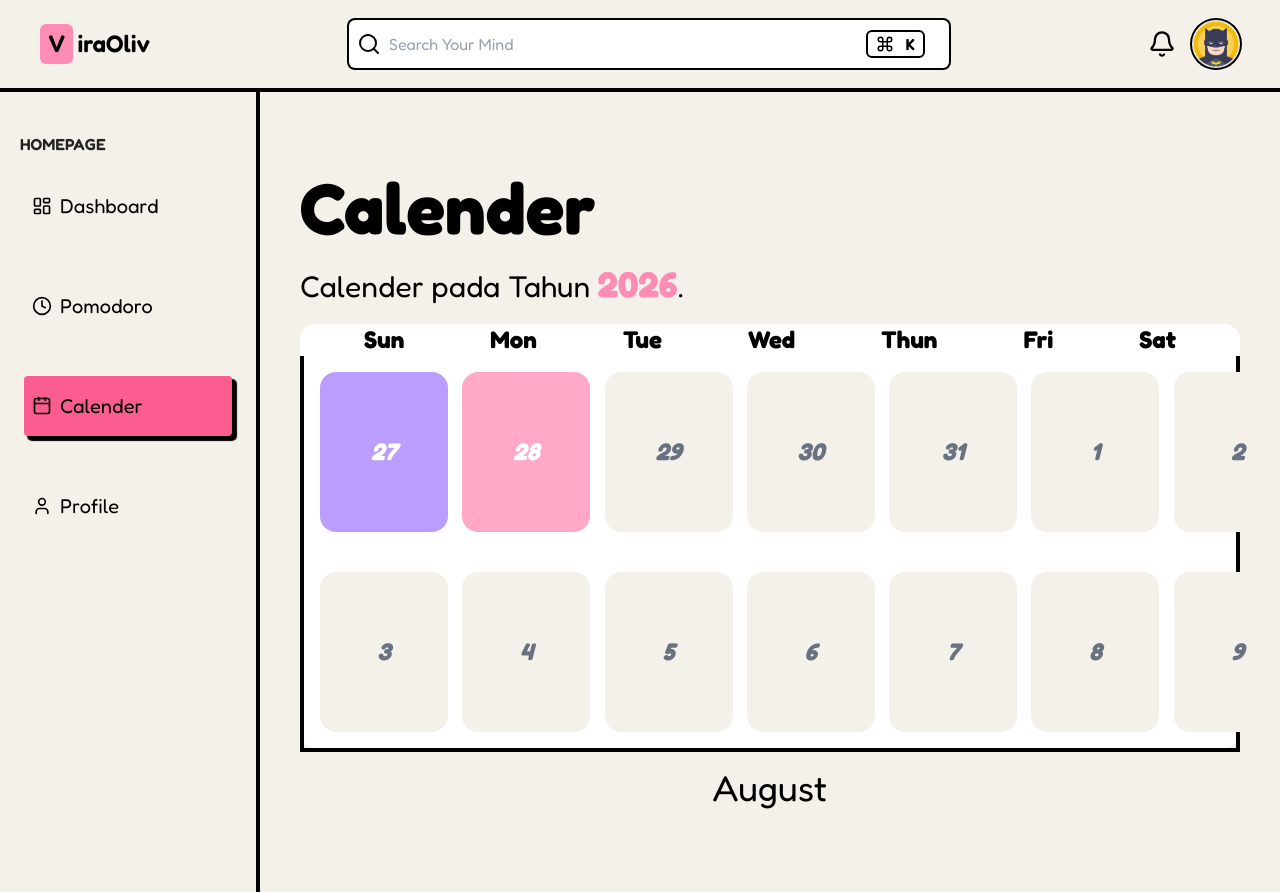
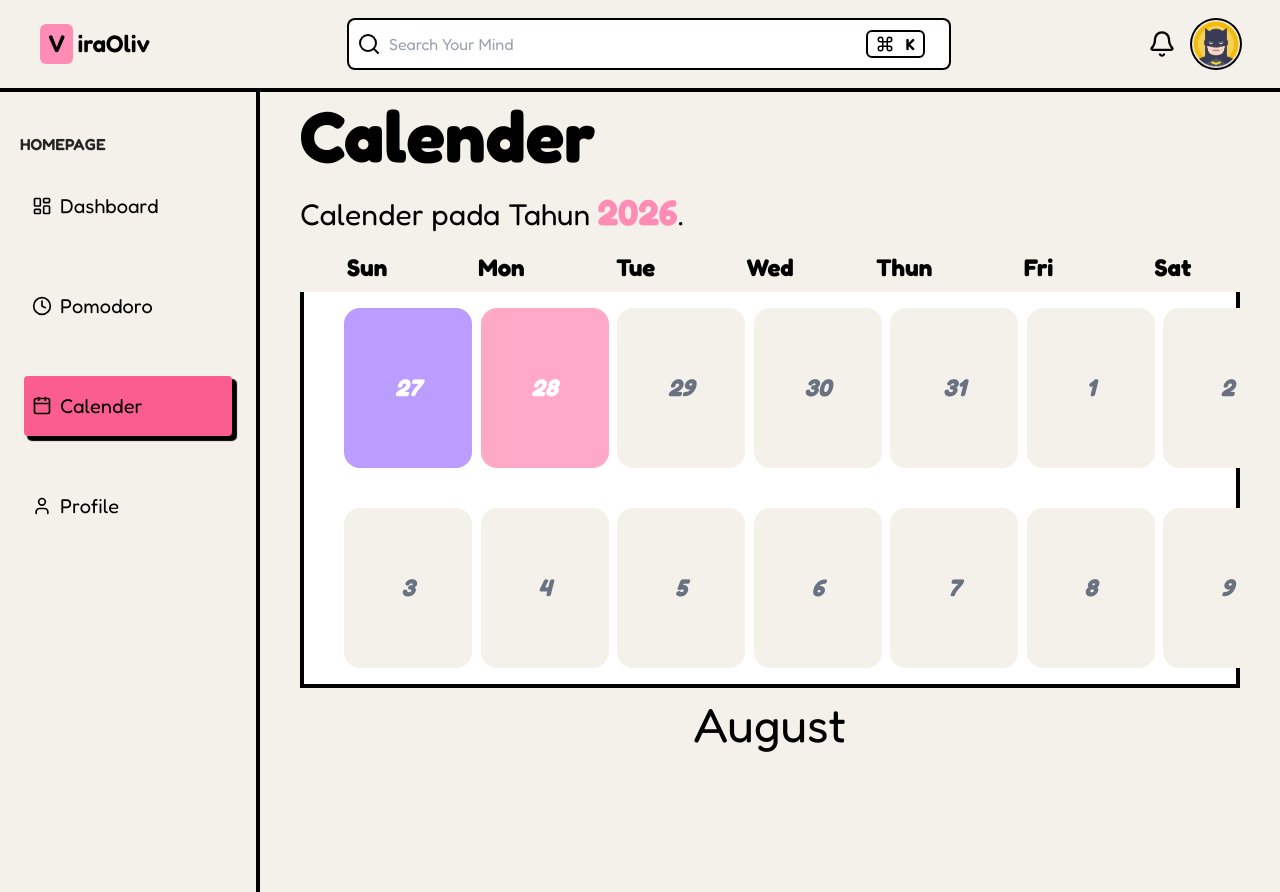
Before and after one commit to novalCandra/NEXUS-FE, a React (Vite) app: page /calender in a window 1280 px wide. Built offline with nearby package versions, Linux system fonts and the light colour scheme; sample sign-in values are in the browser's storage.

Commit message:
feat : ✅ Add Page (Calender)

```diff
--- a/src/page/auth/user/calender/calender.tsx
+++ b/src/page/auth/user/calender/calender.tsx
@@ -6,11 +6,11 @@ export default function CalenderPage() {
     return (
         <div className="flex min-h-screen overflow-hidden">
             <AsidSidebar />
-            <div className="flex flex-col bg-paper w-full px-5 py-10 md:px-10 md:py-20 space-y-1 md:space-y-5">
+            <div className="flex flex-col bg-paper w-full px-5 py-10 md:px-10 md:py-2 space-y-1 md:space-y-5">
                 <h1 className="text-5xl md:text-7xl font-fredoka font-bold">Calender</h1>
                 <p className="text-2xl md:text-3xl font-fredoka">Calender pada Tahun <span className="font-bold text-pink text-3xl md:text-4xl">{today.getFullYear()}</span>.</p>
-                <div className="flex flex-col font-fredoka font-bold text-2xl bg-white rounded-2xl h-full md:h-206 lg:h-106">
-                    <div className="hidden md:flex md:flex-row justify-between cursor-pointer px-16">
+                <div className="flex flex-col font-fredoka font-bold text-2xl bg-transparent rounded-2xl w-full md:w-241 lg:w-full h-full md:h-107">
+                    <div className="hidden md:grid md:grid-cols-7 cursor-pointer text-center">
                         <div>Sun</div>
                         <div>Mon</div>
                         <div>Tue</div>
@@ -19,13 +19,13 @@ export default function CalenderPage() {
                         <div>Fri</div>
                         <div>Sat</div>
                     </div>
-                    <div className="grid grid-cols-2 md:grid-cols-4 lg:grid-cols-7 gap-x-10 md:gap-x-10 lg:gap-x-24 gap-y-10 text-center border-black border-x-4 border-b-4 py-4 px-4 items-center space-y-2.5 md:space-y-0">
+                    <div className="grid grid-cols-2 md:grid-cols-4 lg:grid-cols-7 gap-x-10 md:gap-x-11 lg:gap-x-26 gap-y-10 text-center border-black border-x-4 border-b-4 py-4 px-10 items-center space-y-2.5 md:space-y-0 bg-white mt-2">
                         {dates.map((item) => (
                             <div key={item.toISOString()} className={`${getDataColors(item)} rounded-2xl w-32 h-40 flex flex-col justify-center text-center duration-200 delay-150 hover:bg-yellow hover:text-white italic `}>{item.getDate()}</div>
                         ))}
                     </div>
                 </div>
-                <h1 className="font-fredoka text-4xl text-center">{month[today.getMonth()]}</h1>
+                <h1 className="font-fredoka text-2xl md:text-6xl lg:text-5xl text-center">{month[today.getMonth()]}</h1>
             </div>
         </div>
     )
```
